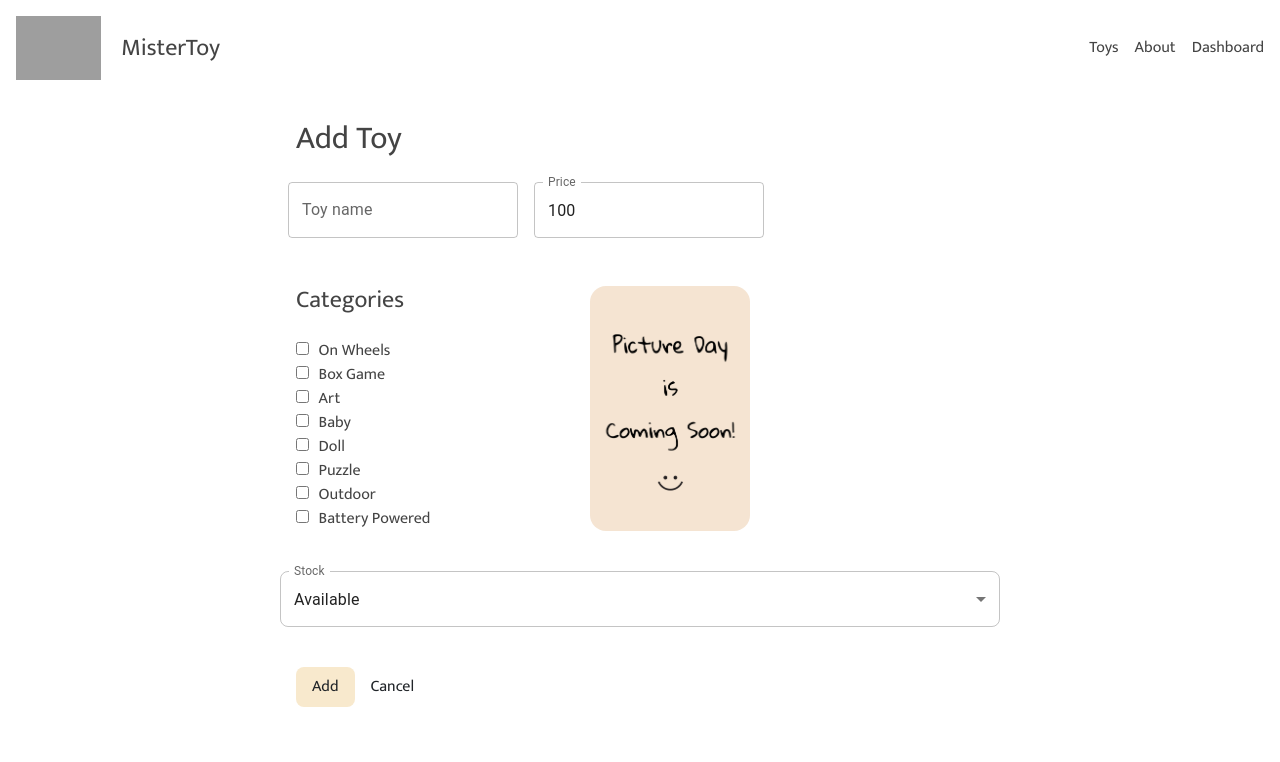
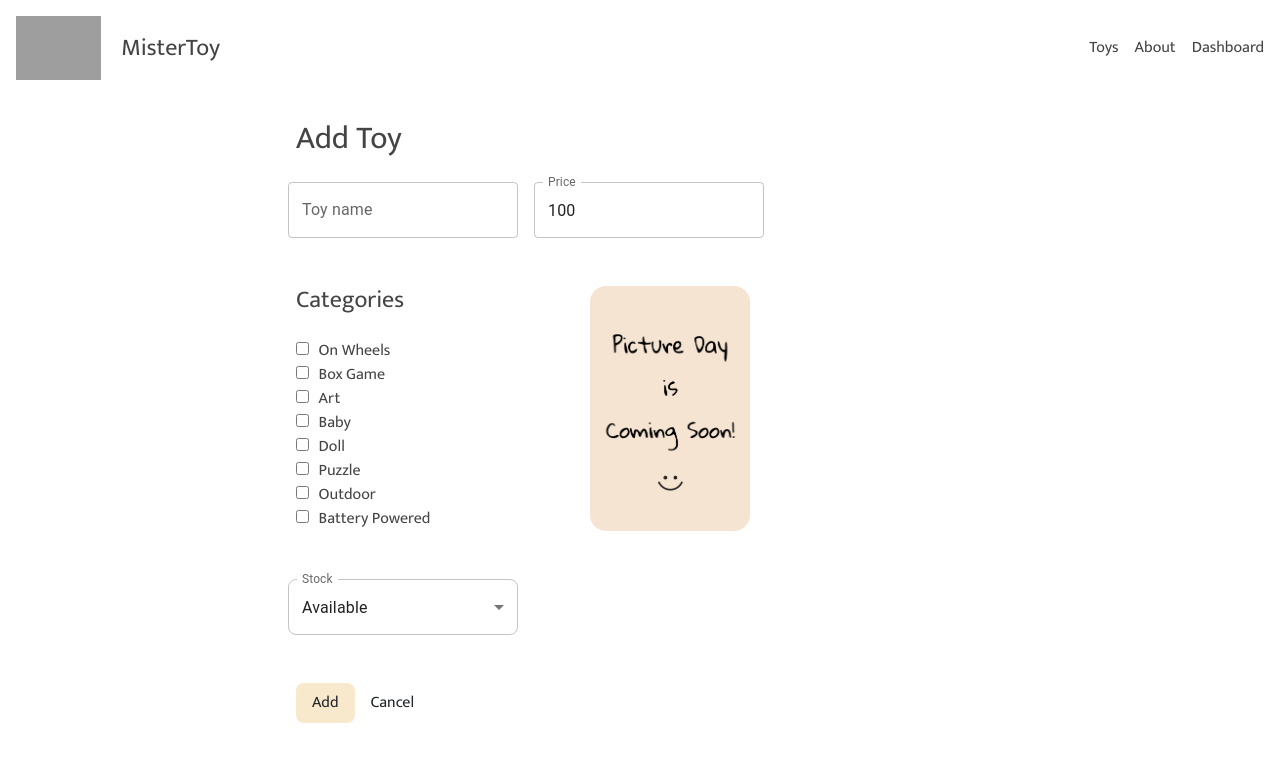
Before and after one commit to Gal-Ben-David/misterToy-frontend, a React (Vite) app: page /toy/edit in a window 1280 px wide. Shown: the top 762 px of the page. Built offline with nearby package versions, Linux system fonts and the light colour scheme; grey boxes are pictures that could not be loaded.

Commit message:
Minor styling fix

```diff
--- a/src/pages/ToyEdit.jsx
+++ b/src/pages/ToyEdit.jsx
@@ -161,7 +161,7 @@ export function ToyEdit() {
                     </div>
                 </div>
 
-                <Box sx={{ minWidth: 120 }}>
+                <Box sx={{ '& > :not(style)': { m: 1, width: '25ch' } }}>
                     <FormControl fullWidth>
                         <InputLabel id="demo-simple-select-label">Stock</InputLabel>
                         <Select
```
